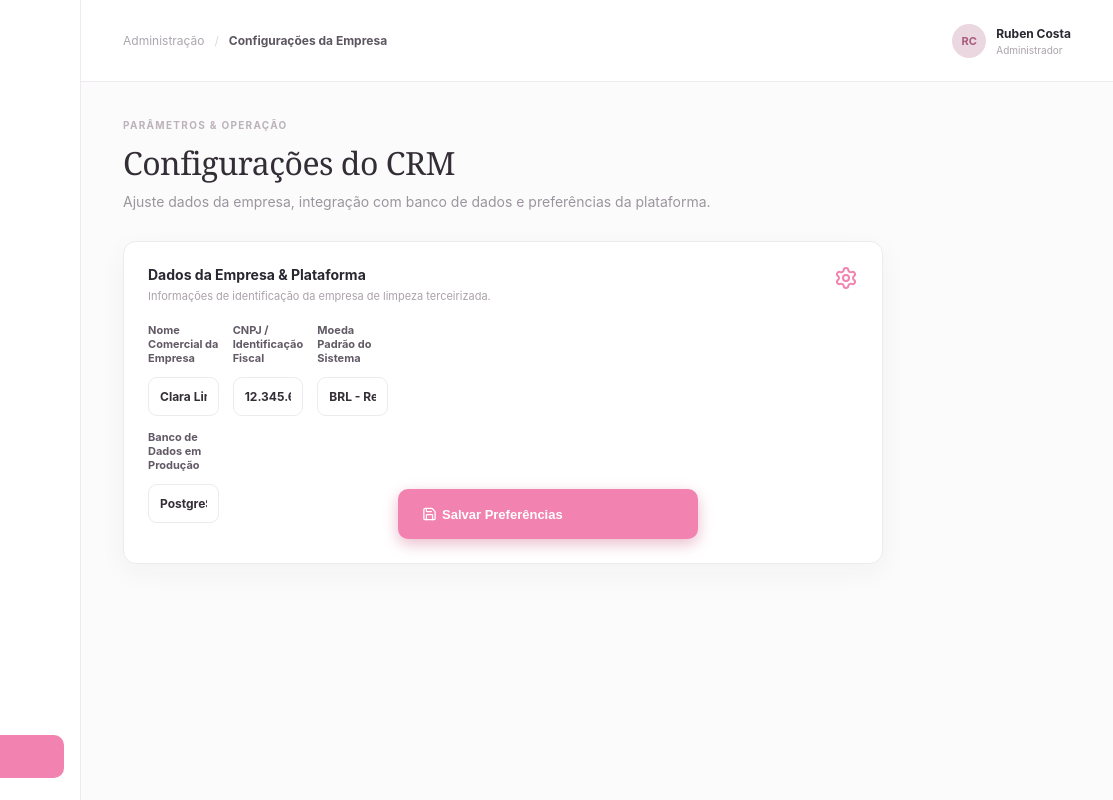
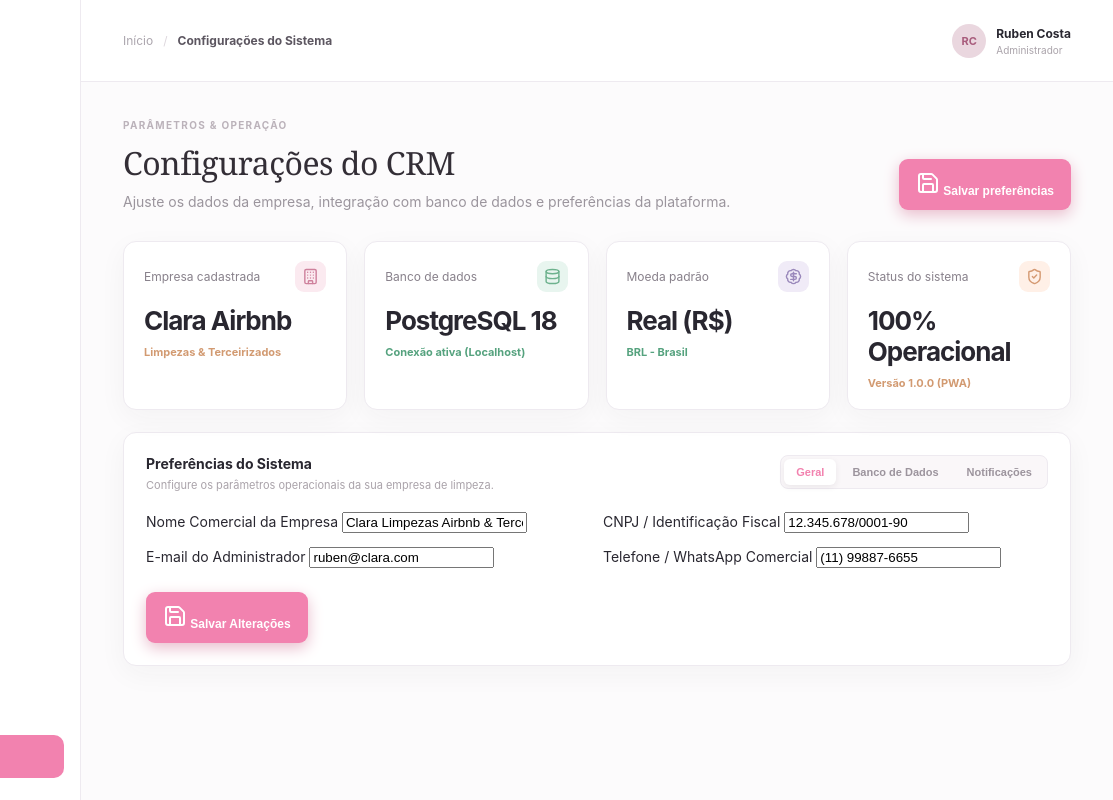
Before and after one commit to Rubens-create/projeto-crm, a website: page web/admin-config.html in a window 1280 px wide. Shown: the full height of the page, 167-1280 px from the left. Drawn offline with nearby package versions, Linux system fonts and the light colour scheme.

Commit message:
style: replicate GitHub design, stat cards, filter pills, and form layout to Configurações page

```diff
--- a/web/admin-config.html
+++ b/web/admin-config.html
@@ -33,7 +33,7 @@
 
     <main class="main">
       <header class="topbar">
-        <div class="breadcrumb"><span>Administração</span><i>/</i><strong>Configurações da Empresa</strong></div>
+        <div class="breadcrumb"><span>Início</span><i>/</i><strong>Configurações do Sistema</strong></div>
         <div class="profile">
           <span class="avatar">RC</span>
           <span class="profile-copy"><strong>Ruben Costa</strong><small>Administrador</small></span>
@@ -45,42 +45,123 @@
           <div>
             <p class="eyebrow">PARÂMETROS & OPERAÇÃO</p>
             <h1>Configurações do CRM</h1>
-            <p class="subtitle">Ajuste dados da empresa, integração com banco de dados e preferências da plataforma.</p>
+            <p class="subtitle">Ajuste os dados da empresa, integração com banco de dados e preferências da plataforma.</p>
           </div>
+          <button class="primary" id="saveConfigBtn"><i data-lucide="save"></i> Salvar preferências</button>
         </div>
 
-        <section class="panel catalog-form">
+        <!-- 4 STAT CARDS -->
+        <div class="professional-stats">
+          <article class="stat-card">
+            <div class="stat-top">
+              <span>Empresa cadastrada</span>
+              <span class="stat-icon pink"><i data-lucide="building"></i></span>
+            </div>
+            <strong>Clara Airbnb</strong>
+            <p class="trend neutral">Limpezas & Terceirizados</p>
+          </article>
+
+          <article class="stat-card">
+            <div class="stat-top">
+              <span>Banco de dados</span>
+              <span class="stat-icon green"><i data-lucide="database"></i></span>
+            </div>
+            <strong>PostgreSQL 18</strong>
+            <p class="trend up">Conexão ativa (Localhost)</p>
+          </article>
+
+          <article class="stat-card">
+            <div class="stat-top">
+              <span>Moeda padrão</span>
+              <span class="stat-icon lilac"><i data-lucide="badge-dollar-sign"></i></span>
+            </div>
+            <strong>Real (R$)</strong>
+            <p class="trend up">BRL - Brasil</p>
+          </article>
+
+          <article class="stat-card">
+            <div class="stat-top">
+              <span>Status do sistema</span>
+              <span class="stat-icon peach"><i data-lucide="shield-check"></i></span>
+            </div>
+            <strong>100% Operacional</strong>
+            <p class="trend neutral">Versão 1.0.0 (PWA)</p>
+          </article>
+        </div>
+
+        <!-- PAINEL DE CONFIGURAÇÕES -->
+        <section class="panel professionals-panel">
           <div class="panel-head">
             <div>
-              <h2>Dados da Empresa & Plataforma</h2>
-              <p>Informações de identificação da empresa de limpeza terceirizada.</p>
+              <h2>Preferências do Sistema</h2>
+              <p>Configure os parâmetros operacionais da sua empresa de limpeza.</p>
             </div>
-            <span class="how-icon"><i data-lucide="settings"></i></span>
+            <div class="list-filter">
+              <button class="filter active" data-tab="general">Geral</button>
+              <button class="filter" data-tab="db">Banco de Dados</button>
+              <button class="filter" data-tab="notifications">Notificações</button>
+            </div>
           </div>
 
-          <form id="systemConfigForm">
-            <div class="admin-form-grid">
-              <label>
-                Nome Comercial da Empresa
-                <input name="companyName" value="Clara Limpezas Airbnb & Terceirizados" required>
-              </label>
-              <label>
-                CNPJ / Identificação Fiscal
-                <input name="cnpj" value="12.345.678/0001-90" required>
-              </label>
-              <label>
-                Moeda Padrão do Sistema
-                <input name="currency" value="BRL - Real Brasileiro (R$)" readonly>
-              </label>
-              <label>
-                Banco de Dados em Produção
-                <input name="dbStatus" value="PostgreSQL 18 (Localhost)" readonly>
-              </label>
-            </div>
-            <button class="primary admin-submit-btn" type="submit">
-              <i data-lucide="save"></i> Salvar Preferências
-            </button>
-          </form>
+          <div style="margin-top: 20px;">
+            <form id="configForm">
+              <!-- ABA GERAL -->
+              <div class="config-tab-section active" id="tabGeneral">
+                <div class="form-row" style="margin-bottom:14px;">
+                  <label>Nome Comercial da Empresa
+                    <input name="companyName" value="Clara Limpezas Airbnb & Terceirizados" required>
+                  </label>
+                  <label>CNPJ / Identificação Fiscal
+                    <input name="cnpj" value="12.345.678/0001-90" required>
+                  </label>
+                </div>
+                <div class="form-row" style="margin-bottom:14px;">
+                  <label>E-mail do Administrador
+                    <input name="email" type="email" value="ruben@clara.com" required>
+                  </label>
+                  <label>Telefone / WhatsApp Comercial
+                    <input name="phone" value="(11) 99887-6655" required>
+                  </label>
+                </div>
+              </div>
+
+              <!-- ABA BANCO DE DADOS -->
+              <div class="config-tab-section" id="tabDb" style="display:none;">
+                <div class="form-row" style="margin-bottom:14px;">
+                  <label>SGBD / Banco de Dados
+                    <input value="PostgreSQL 18" readonly style="background:#faf7f9;">
+                  </label>
+                  <label>Nome do Banco
+                    <input value="crm_db" readonly style="background:#faf7f9;">
+                  </label>
+                </div>
+                <div class="form-row" style="margin-bottom:14px;">
+                  <label>Host / Servidor
+                    <input value="localhost:5432" readonly style="background:#faf7f9;">
+                  </label>
+                  <label>Status da Conexão
+                    <input value="Ativo e Persistente" readonly style="background:#eaf7f0;color:#3b8761;font-weight:700;">
+                  </label>
+                </div>
+              </div>
+
+              <!-- ABA NOTIFICAÇÕES -->
+              <div class="config-tab-section" id="tabNotifications" style="display:none;">
+                <div class="form-row" style="margin-bottom:14px;">
+                  <label>Alertas no Aplicativo Mobile
+                    <input value="Ativados (Notificação PWA)" readonly style="background:#faf7f9;">
+                  </label>
+                  <label>Sincronização em Tempo Real
+                    <input value="Ativa (30ms)" readonly style="background:#faf7f9;">
+                  </label>
+                </div>
+              </div>
+
+              <div style="margin-top: 24px;">
+                <button class="primary" type="submit"><i data-lucide="save"></i> Salvar Alterações</button>
+              </div>
+            </form>
+          </div>
         </section>
       </section>
     </main>
--- a/web/admin-config.js
+++ b/web/admin-config.js
@@ -1,4 +1,3 @@
-const systemConfigForm = document.querySelector('#systemConfigForm');
 const toast = document.querySelector('#toast');
 
 function showToast(msg) {
@@ -8,9 +7,40 @@ function showToast(msg) {
   setTimeout(() => toast.classList.remove('show'), 2500);
 }
 
-if (systemConfigForm) {
-  systemConfigForm.onsubmit = (e) => {
-    e.preventDefault();
-    showToast('Configurações salvas com sucesso!');
+document.querySelectorAll('.filter').forEach(btn => {
+  btn.onclick = () => {
+    const activeFilter = document.querySelector('.filter.active');
+    if (activeFilter) activeFilter.classList.remove('active');
+    btn.classList.add('active');
+
+    const targetTab = btn.dataset.tab;
+    const tabMap = {
+      general: 'tabGeneral',
+      db: 'tabDb',
+      notifications: 'tabNotifications'
+    };
+
+    document.querySelectorAll('.config-tab-section').forEach(sec => {
+      sec.style.display = 'none';
+    });
+
+    const activeSec = document.querySelector(`#${tabMap[targetTab]}`);
+    if (activeSec) activeSec.style.display = 'block';
+  };
+});
+
+const saveBtn = document.querySelector('#saveConfigBtn');
+const form = document.querySelector('#configForm');
+
+if (saveBtn) {
+  saveBtn.onclick = () => {
+    if (form) form.requestSubmit();
   };
 }
+
+if (form) {
+  form.onsubmit = e => {
+    e.preventDefault();
+    showToast('Preferências salvas com sucesso no sistema!');
+  };
+}
```
